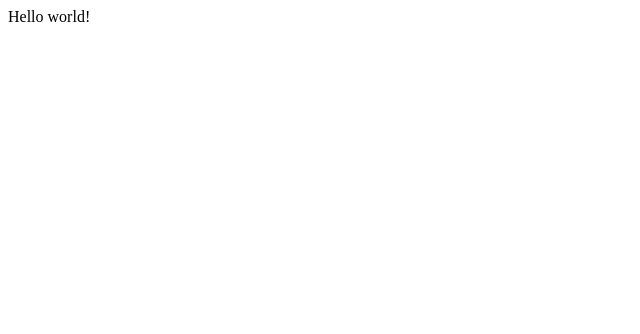
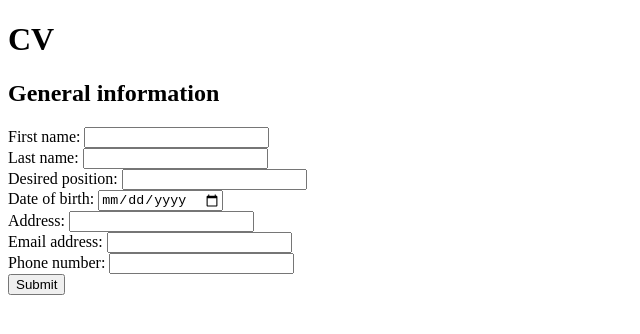
Before and after one commit to christina172/cv-app, a React (Create React App) app: page / in a window 1280 px wide. Shown: the top 334 px of the page, without its empty margins (0-640 px from the left). Built offline with nearby package versions, Linux system fonts and the light colour scheme.

Commit message:
Create General Info component

```diff
--- a/package.json
+++ b/package.json
@@ -6,6 +6,7 @@
     "@testing-library/jest-dom": "^5.16.5",
     "@testing-library/react": "^13.4.0",
     "@testing-library/user-event": "^13.5.0",
+    "date-fns": "^2.29.3",
     "react": "^18.2.0",
     "react-dom": "^18.2.0",
     "react-scripts": "5.0.1",
--- a/src/components/App.js
+++ b/src/components/App.js
@@ -1,7 +1,10 @@
+import General from "./General";
+
 function App() {
   return (
     <div className="App">
-      Hello world!
+      <h1>CV</h1>
+      <General />
     </div>
   );
 }
--- /dev/null
+++ b/src/components/General.js
@@ -0,0 +1,101 @@
+import React from 'react';
+import format from 'date-fns/format'
+
+class General extends React.Component {
+    constructor(props) {
+        super(props);
+        this.state = {
+            firstName: "",
+            lastName: "",
+            position: "",
+            birthDate: "",
+            address: "",
+            email: "",
+            phone: "",
+            submitted: false,
+        }
+    }
+    handleInputChange = event => {
+        const value = event.target.value;
+        const name = event.target.name;
+        this.setState({
+            [name]: value
+        });
+        console.log(name);
+    }
+    handleSubmit = event => {
+        event.preventDefault();
+        this.setState({
+            submitted: true
+        })
+    }
+    openEditMode = event => {
+        event.preventDefault();
+        this.setState({
+            submitted: false
+        })
+    }
+    render() {
+        let { firstName, lastName, position, birthDate, address, email, phone } = this.state;
+        if (this.state.submitted) {
+            return (
+                <div className='general-info'>
+                    <div className='name-and-position'>
+                        <h2>{firstName} {lastName}</h2>
+                        <h3>{position}</h3>
+                    </div>
+                    <div className='date-and-contact'>
+                        <div className="date-and-address">
+                            <p>{format(new Date(birthDate), "PPP")}</p>
+                            <p>{address}</p>
+                        </div>
+                        <div className='email-and-phone'>
+                            <p>{email}</p>
+                            <p>{phone}</p>
+                        </div>
+                    </div>
+                    <button onClick={this.openEditMode}>Edit</button>
+                </div>
+            )
+        } else {
+            return (
+                <div className='form-container'>
+                    <form onSubmit={this.handleSubmit}>
+                        <h2>General information</h2>
+                        <div>
+                            <label htmlFor="firstName">First name: </label>
+                            <input type="text" id="firstName" name="firstName" value={firstName} onChange={this.handleInputChange} />
+                        </div>
+                        <div>
+                            <label htmlFor="lastName">Last name: </label>
+                            <input type="text" id="lastName" name="lastName" value={lastName} onChange={this.handleInputChange} />
+                        </div>
+                        <div>
+                            <label htmlFor="position">Desired position: </label>
+                            <input type="text" id="position" name="position" value={position} onChange={this.handleInputChange} />
+                        </div>
+                        <div>
+                            <label htmlFor="birthDate">Date of birth: </label>
+                            <input type="date" id="birthDate" name="birthDate" value={birthDate} onChange={this.handleInputChange} />
+                        </div>
+                        <div>
+                            <label htmlFor="address">Address: </label>
+                            <input type="text" id="address" name="address" value={address} onChange={this.handleInputChange} />
+                        </div>
+                        <div>
+                            <label htmlFor="email">Email address: </label>
+                            <input type="email" id="email" name="email" value={email} onChange={this.handleInputChange} />
+                        </div>
+                        <div>
+                            <label htmlFor="phone">Phone number: </label>
+                            <input type="tel" id="phone" name="phone" value={phone} onChange={this.handleInputChange} />
+                        </div>
+                        <button type="submit">Submit</button>
+                    </form>
+                </div>
+            )
+        }
+    }
+};
+
+export default General;
```
Also changed, not shown: src/components/Education.js (added), src/components/Work.js (added), 1 other file (tests, documents, lock files or other folders).
